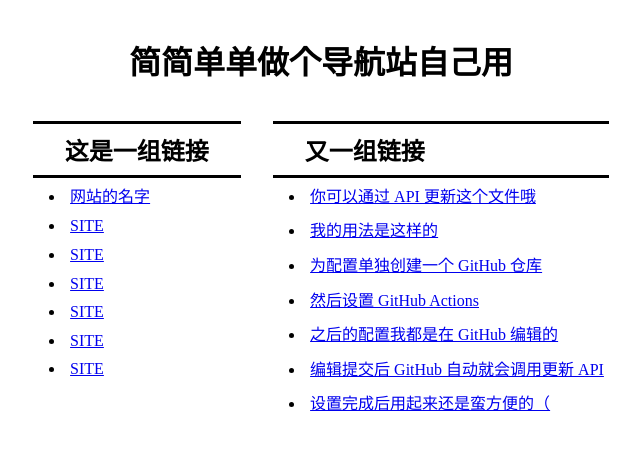
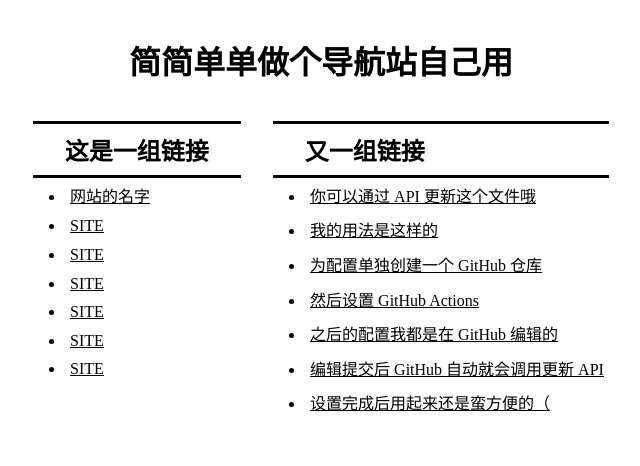
Before and after one commit to CYTMWIA/simple-portal, a Flask app: page / in a window 1280 px wide. Shown: the top 466 px of the page, without its empty margins (319-959 px from the left). Run offline with Flask 3, Linux system fonts and the light colour scheme.

Commit message:
update style

```diff
--- a/src/templates/index.html
+++ b/src/templates/index.html
@@ -20,17 +20,18 @@
             margin: auto;
             max-width: 90vw;
             flex-wrap: wrap;
+            justify-content: center;
         }
 
         .group {
             min-width: 6em;
-            margin-right: 2em;
+            margin-left: 1em;
+            margin-right: 1em;
             margin-bottom: 3em;
         }
 
-        .group:last-child {
-            margin-right: 0;
-            margin-bottom: 0;
+        .group a:link, .group a:visited {
+            color: black;
         }
 
         .group-title {
```
